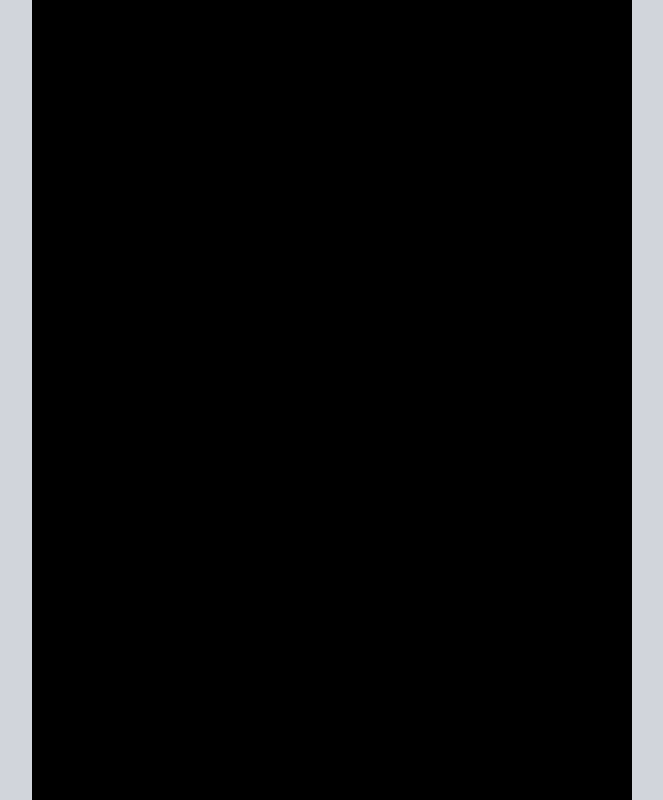
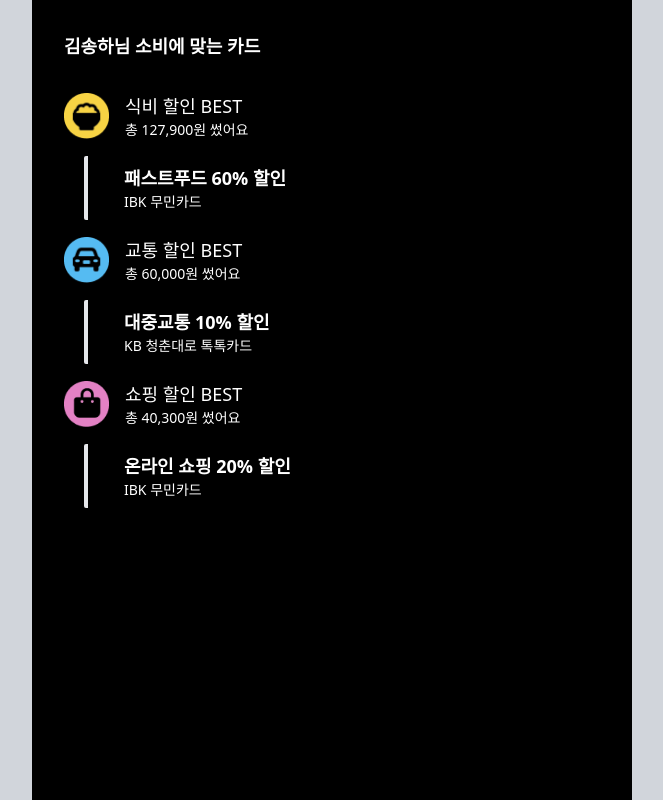
Before and after one commit to FITS-U/FitsU_FE, a Next.js app: page /recommends in a window 1280 px wide. Before the commit this address had no page. Shown: the whole page, without its empty margins (308-971 px from the left). Built offline with nearby package versions, Linux system fonts and the light colour scheme.

Commit message:
feat: 카드추천 페이지

```diff
--- /dev/null
+++ b/src/app/recommends/components/RecCard.tsx
@@ -0,0 +1,33 @@
+import CategoryLogo from "@/components/CategoryLogo";
+
+const RecCard = () => {
+  const ctgAndCard = [
+    {ctgEng: "food", ctgKo: "식비", totalAmount: "127,900", cardName: "IBK 무민카드", cardCtg: "패스트푸드", discountRate: "60%"},
+    {ctgEng: "transport", ctgKo: "교통", totalAmount: "60,000", cardName: "KB 청춘대로 톡톡카드", cardCtg: "대중교통", discountRate: "10%"},
+    {ctgEng: "shopping", ctgKo: "쇼핑", totalAmount: "40,300", cardName: "IBK 무민카드", cardCtg: "온라인 쇼핑", discountRate: "20%"}
+  ]
+
+  return (
+    <div className="mt-8">
+      {ctgAndCard.map((ctgAndCard, index) => (
+        <div key={index}>
+          <div className="mt-4 flex items-center">
+            <CategoryLogo w={45} h={45} name={ctgAndCard.ctgKo} iconSrc={`/icons/${ctgAndCard.ctgEng}.png`} />
+            <span className="ml-4">
+              <div className="text-lg">{ctgAndCard.ctgKo} 할인 BEST</div>
+              <div className="text-sm font-light">총 {ctgAndCard.totalAmount}원 썼어요</div>
+            </span>
+          </div>
+          <div className="border-l-4 h-16 rounded-sm ml-5 mt-4 flex items-center">
+            <div className="ml-9">
+              <p className="text-lg font-semibold">{ctgAndCard.cardCtg} {ctgAndCard.discountRate} 할인</p>
+              <p className="text-sm font-light">{ctgAndCard.cardName}</p>
+            </div>
+          </div>
+        </div>
+      ))}
+    </div>
+  );
+};
+
+export default RecCard;
--- /dev/null
+++ b/src/app/recommends/page.tsx
@@ -0,0 +1,14 @@
+import RecCard from "./components/RecCard";
+
+const CardRecommends = () => {
+  const userName = "김송하";
+
+  return (
+    <div className="p-8 text-white">
+      <h1 className="text-lg font-bold">{userName}님 소비에 맞는 카드</h1>
+      <RecCard />
+    </div>
+  );
+};
+
+export default CardRecommends;
```
